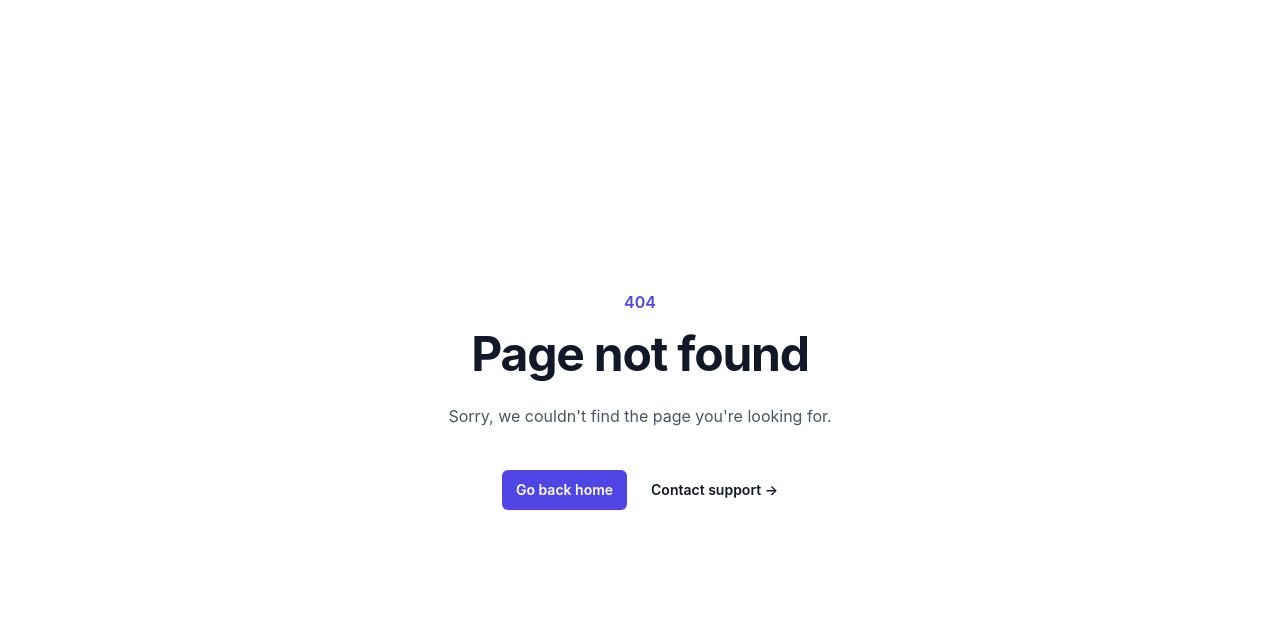
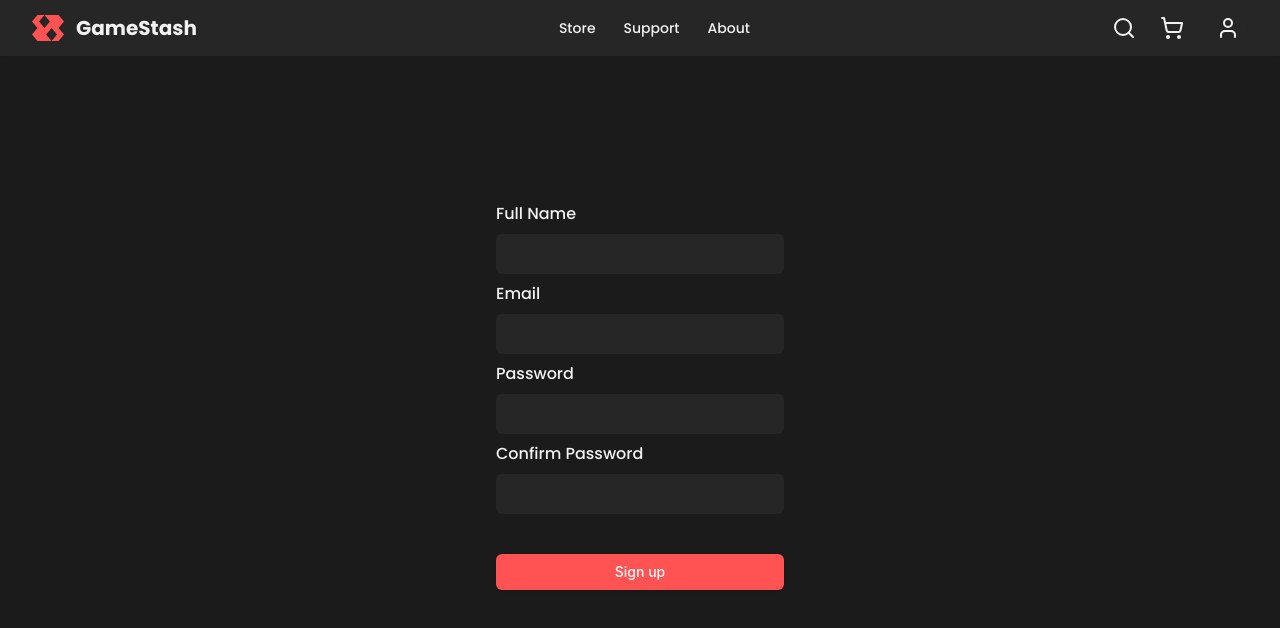
Before and after one commit to pranaaavj/GameStash-client, a React (Vite) app: page /sign-up in a window 1280 px wide. Before the commit this address had no page. Shown: the top 628 px of the page. Built offline with nearby package versions, Linux system fonts and the light colour scheme.

Commit message:
starting working on signup page

```diff
--- a/package.json
+++ b/package.json
@@ -16,6 +16,7 @@
     "@radix-ui/react-accordion": "^1.2.1",
     "@radix-ui/react-avatar": "^1.1.1",
     "@radix-ui/react-icons": "^1.3.0",
+    "@radix-ui/react-separator": "^1.1.0",
     "@radix-ui/react-slot": "^1.1.0",
     "@reduxjs/toolkit": "^2.2.8",
     "class-variance-authority": "^0.7.0",
--- a/src/components/common/InputField.jsx
+++ b/src/components/common/InputField.jsx
@@ -18,12 +18,6 @@ export const InputField = ({
   errorMessage,
   props,
 }) => {
-  props = {
-    ...props,
-    border: 'none',
-    focusBorderColor: '#c0c0c0',
-    bgColor: '#262626',
-  };
   return (
     <FormControl isInvalid={isInvalid}>
       <FormLabel fontWeight={'medium'}>{label}</FormLabel>
@@ -33,6 +27,16 @@ export const InputField = ({
         value={value}
         onChange={onChange}
         {...props}
+        _hover={{
+          border: '1px',
+          borderColor: '#c0c0c0',
+        }}
+        _focus={{
+          border: '1px',
+          borderColor: '#f2f2f2',
+        }}
+        bgColor={'#262626'}
+        border={'1px solid transparent'}
       />
       {errorMessage && <FormErrorMessage>{errorMessage}</FormErrorMessage>}
       {helperText && <FormHelperText>{helperText}</FormHelperText>}
--- a/src/components/user/SignIn.jsx
+++ b/src/components/user/SignIn.jsx
@@ -1,12 +1,15 @@
+import { Button } from '@/shadcn/components/ui/button';
+import { useState } from 'react';
+import { Separator } from '@/shadcn/components/ui/separator';
 import { InputField } from '../common';
-import { useState } from 'react';
-import { Button } from '@/shadcn/components/ui/button';
+import { Eye, EyeOff } from 'lucide-react';
+import { InputGroup, InputRightElement } from '@chakra-ui/react';
+
+const emptyInput = { email: '', password: '' };
 
 export const SignIn = () => {
-  const [userInput, setUserInput] = useState({
-    email: '',
-    password: '',
-  });
+  const [showPass, setShowPass] = useState(false);
+  const [userInput, setUserInput] = useState(emptyInput);
 
   const handleChange = ({ target: { value, name } }) => {
     setUserInput((prevState) => ({ ...prevState, [name]: value }));
@@ -34,11 +37,12 @@ export const SignIn = () => {
               errorMessage=''
               helperText="We'll never share your email"
             />
-            <p className='hidden sm:block absolute right-0 text-xs top-[110px] font-roboto font-medium hover:text-8xl'>
+            <p className='z-10 hidden sm:block absolute right-0 text-xs top-[110px] font-roboto font-medium hover:text-secondary-text cursor-pointer'>
               Forgot Password ?
             </p>
+            <InputGroup>
               <InputField
-              type='password'
+                type={showPass ? 'text' : 'password'}
                 value={userInput.password}
                 onChange={handleChange}
                 label='Password'
@@ -46,11 +50,21 @@ export const SignIn = () => {
                 isInvalid={false}
                 errorMessage=''
               />
+              <InputRightElement marginTop={'32px'}>
+                <div onClick={() => setShowPass((prev) => !prev)}>
+                  {showPass ? <Eye size={'16px'} /> : <EyeOff size={'16px'} />}
+                </div>
+              </InputRightElement>
+            </InputGroup>
           </div>
           <Button className='bg-accent-red hover:bg-hover-red mt-10'>
-            Sign In
+            Sign in
           </Button>
         </form>
+        <Separator />
+        <Button className='bg-white text-black rounded-full'>
+          Sign in with Google
+        </Button>
       </div>
     </div>
   );
--- /dev/null
+++ b/src/components/user/SignUp.jsx
@@ -0,0 +1,77 @@
+import { Button } from '@/shadcn/components/ui/button';
+import { useState } from 'react';
+import { InputField } from '../common';
+
+const emptyInput = {
+  name: '',
+  email: '',
+  password: '',
+  cPassword: '',
+  mobile: '',
+};
+
+export const SignUp = () => {
+  const [userInput, setUserInput] = useState(emptyInput);
+
+  const handleChange = ({ target: { value, name } }) => {
+    setUserInput((prevState) => ({ ...prevState, [name]: value }));
+  };
+
+  const handleSubmit = (e) => {
+    e.preventDefault();
+  };
+
+  return (
+    <div className='flex h-[calc(100vh-120px)] w-full items-center justify-center'>
+      <div className='flex flex-col space-y-10 w-full max-w-md px-6  md:px-20 text-primary-text'>
+        <form
+          action='/'
+          onSubmit={handleSubmit}
+          className='flex flex-col'>
+          <div className='space-y-2 font-poppins relative'>
+            <InputField
+              type='text'
+              value={userInput.name}
+              onChange={handleChange}
+              label='Full Name'
+              name='name'
+              isInvalid={false}
+              errorMessage=''
+            />
+            <InputField
+              type='email'
+              value={userInput.email}
+              onChange={handleChange}
+              label='Email'
+              name='email'
+              isInvalid={false}
+              errorMessage=''
+            />
+
+            <InputField
+              type='password'
+              value={userInput.password}
+              onChange={handleChange}
+              label='Password'
+              name='password'
+              isInvalid={false}
+              errorMessage=''
+            />
+            <InputField
+              type='password'
+              value={userInput.cPassword}
+              onChange={handleChange}
+              label='Confirm Password'
+              name='cPassword'
+              isInvalid={false}
+              errorMessage=''
+            />
+          </div>
+          <Button className='bg-accent-red hover:bg-hover-red mt-10'>
+            Sign up
+          </Button>
+        </form>
+      </div>
+    </div>
+  );
+};
--- a/src/components/user/index.js
+++ b/src/components/user/index.js
@@ -1,2 +1,3 @@
 export { SignIn } from './SignIn';
+export { SignUp } from './SignUp';
 export { UserLayout } from './UserLayout';
--- a/src/routes/user.routes.jsx
+++ b/src/routes/user.routes.jsx
@@ -1,5 +1,5 @@
 import { ErrorPage } from '@/components/common';
-import { SignIn, UserLayout } from '@/components/user';
+import { SignIn, UserLayout, SignUp } from '@/components/user';
 
 const routes = [
   {
@@ -11,6 +11,10 @@ const routes = [
         path: 'sign-in',
         element: <SignIn />,
       },
+      {
+        path: 'sign-up',
+        element: <SignUp />,
+      },
     ],
   },
 ];
--- /dev/null
+++ b/src/shadcn/components/ui/separator.jsx
@@ -0,0 +1,33 @@
+import * as React from 'react';
+import * as SeparatorPrimitive from '@radix-ui/react-separator';
+import PropTypes from 'prop-types';
+
+import { cn } from '@/shadcn/lib/utils';
+
+const Separator = React.forwardRef(
+  (
+    { className, orientation = 'horizontal', decorative = true, ...props },
+    ref
+  ) => (
+    <SeparatorPrimitive.Root
+      ref={ref}
+      decorative={decorative}
+      orientation={orientation}
+      className={cn(
+        'shrink-0 bg-gray-200 dark:bg-gray-800',
+        orientation === 'horizontal' ? 'h-[1px] w-full' : 'h-full w-[1px]',
+        className
+      )}
+      {...props}
+    />
+  )
+);
+Separator.displayName = SeparatorPrimitive.Root.displayName;
+
+Separator.propTypes = {
+  className: PropTypes.string,
+  decorative: PropTypes.bool,
+  orientation: PropTypes.string,
+};
+
+export { Separator };
```
Also changed, not shown: 1 other file (tests, documents, lock files or other folders). Lines whose indentation alone changed are shown as unchanged.
